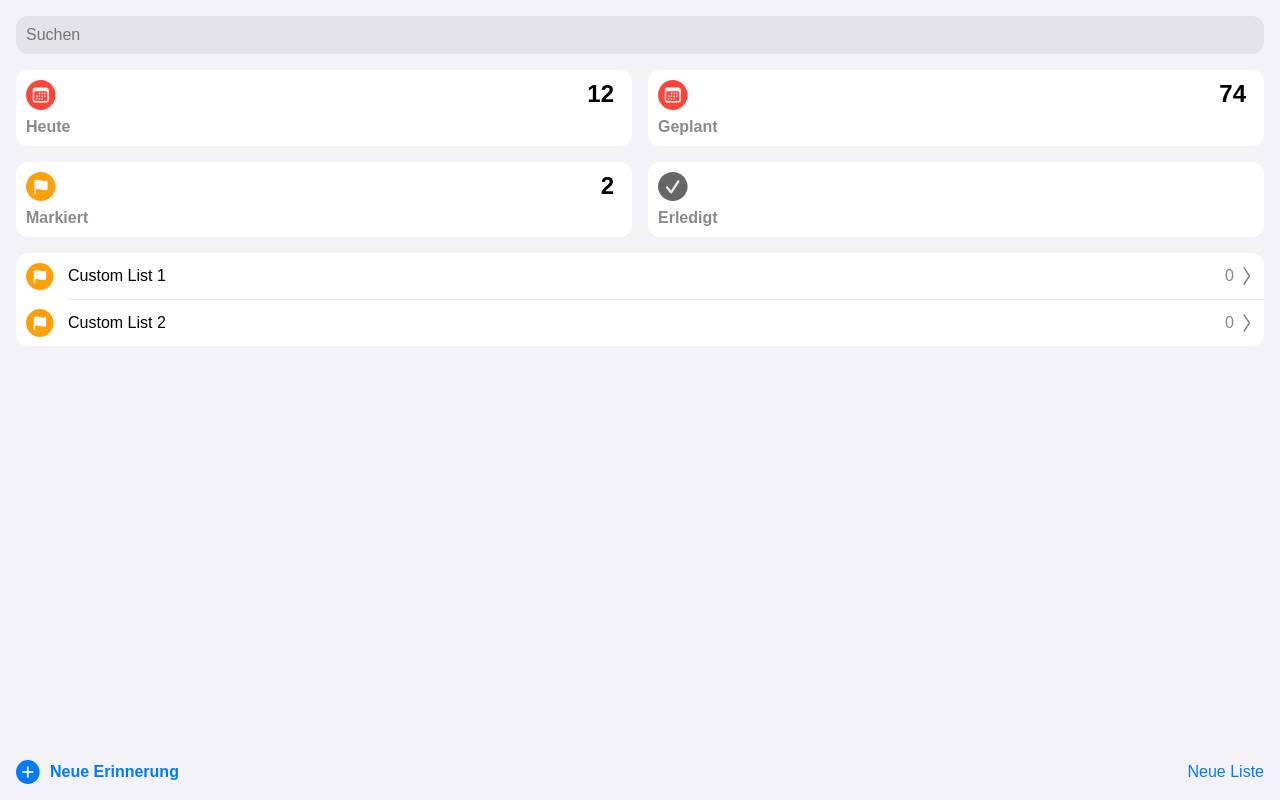
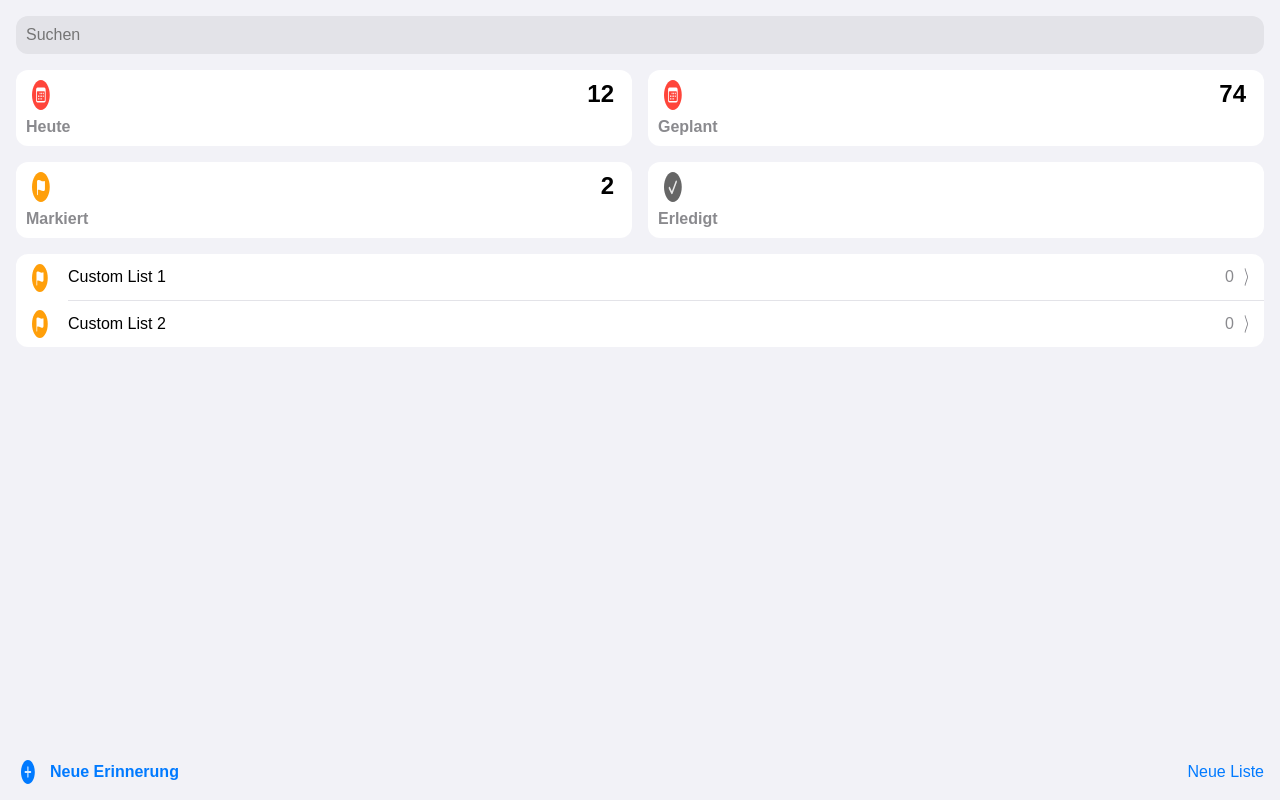
Before and after one commit to max-beckmann/progressive-reminders, an Angular app: page / in a window 1280 px wide. Built offline with nearby package versions, Linux system fonts and the light colour scheme; a web font is replaced by a local one.

Commit message:
add background color to icon

```diff
--- a/src/app/components/aggregate-items/aggregate-item.component.html
+++ b/src/app/components/aggregate-items/aggregate-item.component.html
@@ -1,5 +1,5 @@
 @if (item().icon) {
-  <app-icon [type]="item().icon!" class="icon"></app-icon>
+  <app-icon [data]="item().icon!" class="icon"></app-icon>
 }
 <div class="wrapper">
   <span class="title">{{ item().title }}</span>
@@ -8,7 +8,7 @@
       <span class="subtitle">{{ item().subtitle }}</span>
     }
     @if (item().hasArrow) {
-      <app-icon [type]="IconType.CHEVRON_RIGHT"
+      <app-icon [data]="{ type: IconType.CHEVRON_RIGHT }"
                 class="arrow"></app-icon>
     }
   </div>
--- a/src/app/components/aggregate-items/inline-list/inline-list.component.ts
+++ b/src/app/components/aggregate-items/inline-list/inline-list.component.ts
@@ -22,10 +22,15 @@ export class InlineListComponent {
   }
 
   get aggregateItem(): Item {
+    const { title, icon, color } = this.list();
+
     return {
-      title: this.list().title,
+      title,
       subtitle: '0',
-      icon: this.list().icon,
+      icon: {
+        type: icon,
+        backgroundColor: color
+      },
       hasArrow: true
     }
   }
--- a/src/app/components/bottom-navigation/bottom-navigation.component.html
+++ b/src/app/components/bottom-navigation/bottom-navigation.component.html
@@ -1,5 +1,5 @@
 <a routerLink="/new-reminder" class="new-reminder">
-  <app-icon [type]="IconType.PLUS"></app-icon>
+  <app-icon [data]="{ type: IconType.PLUS }"></app-icon>
   Neue Erinnerung
 </a>
 <a routerLink="/new-list">Neue Liste</a>
--- a/src/app/components/bottom-navigation/bottom-navigation.component.ts
+++ b/src/app/components/bottom-navigation/bottom-navigation.component.ts
@@ -13,6 +13,5 @@ import { IconComponent, IconType } from '../icon/icon.component';
   styleUrl: './bottom-navigation.component.scss'
 })
 export class BottomNavigationComponent {
-
   protected readonly IconType = IconType;
 }
--- a/src/app/components/icon/icon.component.scss
+++ b/src/app/components/icon/icon.component.scss
@@ -1,7 +1,11 @@
 :host {
+  aspect-ratio: 1/1;
+  border-radius: 50%;
   display: flex;
+  justify-content: center;
+  background-color: transparent;
 
   img {
-    width: 100%;
+    width: 60%;
   }
 }
--- a/src/app/components/icon/icon.component.ts
+++ b/src/app/components/icon/icon.component.ts
@@ -1,4 +1,5 @@
 import { Component, computed, input } from '@angular/core';
+import { Icon } from '../../../../model';
 
 export enum IconType {
   CALENDAR,
@@ -30,9 +31,10 @@ const iconTypeToSrcMap = new Map<IconType, string>([
   styleUrl: './icon.component.scss'
 })
 export class IconComponent {
-  type = input.required<IconType>();
+  data = input.required<Icon>();
+
   protected src = computed<string>(() => {
-    const m = iconTypeToSrcMap.get(this.type());
+    const m = iconTypeToSrcMap.get(this.data().type);
     return `/assets/icons/${m}`;
   });
 }
--- a/src/app/components/list-tile/list-tile.component.html
+++ b/src/app/components/list-tile/list-tile.component.html
@@ -1,7 +1,7 @@
 <a [routerLink]="link()">
   <app-container>
     <div>
-      <app-icon [type]="icon()"></app-icon>
+      <app-icon [data]="icon()"></app-icon>
       @if (count()) {
         <span class="count">{{ count() }}</span>
       }
--- a/src/app/components/list-tile/list-tile.component.ts
+++ b/src/app/components/list-tile/list-tile.component.ts
@@ -1,7 +1,8 @@
 import { Component, input } from '@angular/core';
 import { ContainerComponent } from '../container/container.component';
-import { IconComponent, IconType } from '../icon/icon.component';
+import { IconComponent } from '../icon/icon.component';
 import { RouterLink } from '@angular/router';
+import { Icon } from '../../../../model';
 
 @Component({
   selector: 'app-list-tile',
@@ -16,7 +17,7 @@ import { RouterLink } from '@angular/router';
 })
 export class ListTileComponent {
   name = input.required<string>();
-  icon = input.required<IconType>();
+  icon = input.required<Icon>();
   link = input.required<string>();
   count = input<number>();
 }
--- a/src/app/components/pages/main-overview-page/main-overview-page.component.html
+++ b/src/app/components/pages/main-overview-page/main-overview-page.component.html
@@ -1,12 +1,14 @@
 <app-search-bar></app-search-bar>
 <div>
-  <app-list-tile name="Heute" [icon]="IconType.CALENDAR" link="/today"
+  <app-list-tile name="Heute" [icon]="{ type: IconType.CALENDAR }" link="/today"
                  [count]="12"></app-list-tile>
-  <app-list-tile name="Geplant" [icon]="IconType.CALENDAR" link="/planned"
+  <app-list-tile name="Geplant" [icon]="{ type: IconType.CALENDAR }"
+                 link="/planned"
                  [count]="74"></app-list-tile>
-  <app-list-tile name="Markiert" [icon]="IconType.FLAG" link="/marked"
+  <app-list-tile name="Markiert" [icon]="{ type: IconType.FLAG }" link="/marked"
                  [count]="2"></app-list-tile>
-  <app-list-tile name="Erledigt" [icon]="IconType.CHECKMARK" link="/checked"
+  <app-list-tile name="Erledigt" [icon]="{ type: IconType.CHECKMARK }"
+                 link="/checked"
                  [count]="0"></app-list-tile>
 </div>
 <app-aggregate [aggregate]="customLists()"></app-aggregate>
--- a/src/app/components/pages/new-list-page/new-list-page.component.html
+++ b/src/app/components/pages/new-list-page/new-list-page.component.html
@@ -2,7 +2,7 @@
             (onRightButton)="add()"></app-header>
 <app-container class="base-settings">
   <div class="icon-preview">
-    <app-icon [type]="IconType.LIST"></app-icon>
+    <app-icon [data]="{ type: IconType.LIST }"></app-icon>
   </div>
   <input type="text" [(ngModel)]="title" placeholder="Name der Liste">
 </app-container>
```
Also changed, not shown: model.ts (+6 -1 lines).
